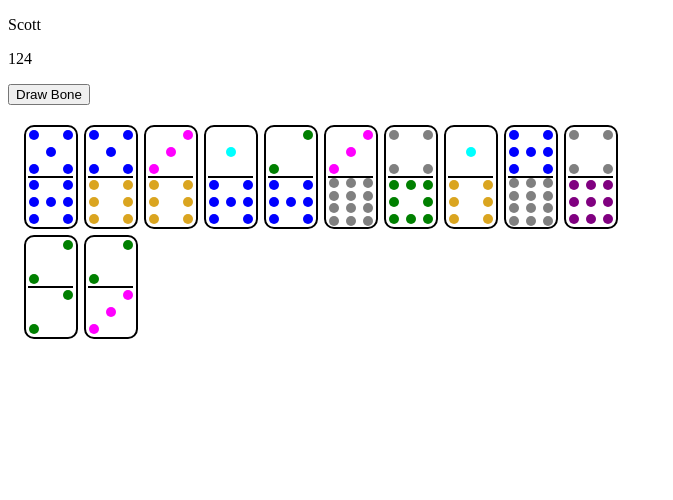
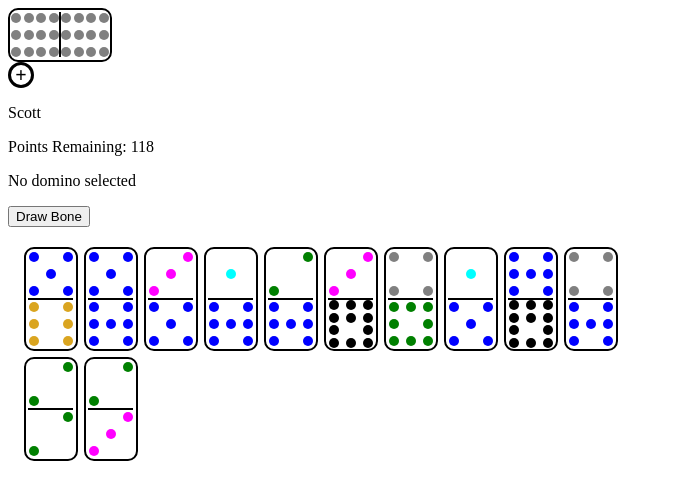
Before and after one commit to jckuhl/mexicantrain, a React (Create React App) app: page / in a window 1280 px wide. Shown: the top 500 px of the page, without its empty margins (0-673 px from the left). Built offline with nearby package versions, Linux system fonts and the light colour scheme.

Commit message:
centerpiece

```diff
--- a/src/App.tsx
+++ b/src/App.tsx
@@ -2,9 +2,10 @@ import React from 'react';
 import PlayerHand from './components/Hand/PlayerHand';
 import Player from './models/player/player';
 import Boneyard from './models/dominos/boneyard';
+import PlayerView from './views/PlayerView';
 
 function App() {
-    return <PlayerHand player={new Player("Scott")} boneyard={new Boneyard()}></PlayerHand>
+    return <PlayerView player={new Player('Scott')} players={[]} />
 }
 
 export default App;
--- a/src/components/Boneyard/Boneyard.tsx
+++ b/src/components/Boneyard/Boneyard.tsx
@@ -1,6 +1,6 @@
 import React, { useState} from 'react';
 import Boneyard from '../../models/dominos/boneyard';
 
-export default function BoneyardManagerq() {
+export default function BoneyardManager() {
     const boneyard = useState(new Boneyard());
 }
--- /dev/null
+++ b/src/components/CenterPiece/AddTrain.tsx
@@ -0,0 +1,9 @@
+import React from "react";
+import MouseOverTooltip from "../Shared/MouseOverTooltip";
+import Plus from "../Shared/Plus";
+
+export default function AddTrain({ size }: {size: string}) {
+    return <MouseOverTooltip msg={'Add new train'}>
+        <Plus size={size} />
+    </MouseOverTooltip>
+}
--- /dev/null
+++ b/src/components/CenterPiece/CenterPiece.tsx
@@ -0,0 +1,13 @@
+import React from "react";
+import Domino from "../../models/dominos/domino";
+import Rotation from "../Domino/Angle.enum";
+import Bone from "../Domino/Bone";
+import Plus from "../Shared/Plus";
+import AddTrain from "./AddTrain";
+
+export default function CenterPiece({ domino }: { domino: Domino }) {
+    return <div>
+        <Bone domino={domino} angle={Rotation.LEFT} selected={false} clickEvent={null} />
+        <AddTrain size={"20px"}/>
+    </div>
+}
--- a/src/components/Hand/PlayerHand.tsx
+++ b/src/components/Hand/PlayerHand.tsx
@@ -4,7 +4,9 @@ import Hand from '../../models/dominos/hand';
 import Player from '../../models/player/player';
 import Boneyard from '../../models/dominos/boneyard';
 import Bone from '../Domino/Bone';
+import Domino from '../../models/dominos/domino';
 import Rotation from '../Domino/Angle.enum';
+import SelecteDominoStats from './SelecteDominoStats';
 
 type PlayerHandProps = { player: Player, boneyard: Boneyard };
 
@@ -23,6 +25,7 @@ const BoneGrid = styled.section`
 
 export default function PlayerHand({ player, boneyard }: PlayerHandProps) {
     let [hand, setHand] = useState<Hand>(()=> boneyard.drawHand(12));
+    let [selectedDomino, setSelectedDomino] = useState<Domino|null>();
     player.hand = hand;
     player.turn = true;
 
@@ -31,14 +34,19 @@ export default function PlayerHand({ player, boneyard }: PlayerHandProps) {
         setHand(new Hand(player.hand.map(bone => bone)));
     }
 
-    let bones = player.hand.map(bone =>
-        <Bone domino={bone} angle={Rotation.UP} key={bone.id} selected={bone.selected} clickEvent={()=> clickEvent(bone.id)}
-    />)
+    let dominos: JSX.Element[] = player.hand.map(domino =>
+        <Bone domino={domino} angle={Rotation.UP} key={domino.id} selected={domino.selected} clickEvent={()=> clickEvent(domino.id)} />
+    )
 
     function clickEvent(id: string) {
         let dominoes = hand.map(domino => {
-            if(domino.id == id) {
+            if(domino.id === id) {
                 domino.selected = !domino.selected;
+                if(domino.selected) {
+                    setSelectedDomino(domino);
+                } else {
+                    setSelectedDomino(null);
+                }
             } else {
                 domino.selected = false;
             }
@@ -52,11 +60,12 @@ export default function PlayerHand({ player, boneyard }: PlayerHandProps) {
         <React.Fragment>
             <div>
                 <p>{player.name}</p>
-                <p>{player.score}</p>
+                <p>Points Remaining: {player.score}</p>
             </div>
+            {selectedDomino ? <SelecteDominoStats domino={selectedDomino}/> : <p>No domino selected</p>}
             <button onClick={()=> drawFromBoneyard(boneyard, player)} disabled={!player.turn || boneyard.isEmpty}>Draw Bone</button>
             <BoneGrid>
-                {bones}
+                {dominos}
             </BoneGrid>
         </React.Fragment>
     )
--- /dev/null
+++ b/src/components/Hand/SelecteDominoStats.tsx
@@ -0,0 +1,10 @@
+import React from 'react';
+import Domino from '../../models/dominos/domino';
+
+export default function SelecteDominoStats({domino} : { domino: Domino}) {
+    return <div>
+        <p>Left: {domino.left}</p>
+        <p>Right: {domino.right}</p>
+        <p>Score: {domino.score}</p>
+    </div>
+}
--- /dev/null
+++ b/src/components/Shared/MouseOverTooltip.tsx
@@ -0,0 +1,26 @@
+import React from "react";
+import styled from 'styled-components';
+
+const Hover = styled.div`
+    display: flex;
+
+    &:hover .tooltip {
+        visibility: visible;
+    }
+`;
+
+const Tooltip = styled.span`
+    visibility: hidden;
+`;
+
+type props = {
+    msg: string;
+    children?: JSX.Element| JSX.Element[];
+}
+
+export default function MouseOverTooltip({ msg, children }: props) {
+    return <Hover>
+        {children}
+        <Tooltip className="tooltip">{msg}</Tooltip>
+    </Hover>
+}
--- a/src/models/dominos/boneyard.ts
+++ b/src/models/dominos/boneyard.ts
@@ -23,10 +23,11 @@ export default class Boneyard extends BoneArray {
      * Draws a bone from the Boneyard, removes it, and returns it
      * @returns the domino drawn from Boneyard
      */
-    public drawBone(): Domino {
-        //if(this.isEmpty) return null;
-        const index = random(this.bones.length);
-        const domino = this.bones[index];
+    public drawBone(domino?: Domino): Domino {
+        if(!domino) {
+            const index = random(this.bones.length);
+            domino = this.bones[index];
+        }
         this.bones = this.remove(domino);
         return domino;
     }
--- /dev/null
+++ b/src/views/PlayerView.tsx
@@ -0,0 +1,20 @@
+import React from 'react';
+import { useState } from "react";
+import CenterPiece from '../components/CenterPiece/CenterPiece';
+import PlayerHand from "../components/Hand/PlayerHand";
+import Boneyard from "../models/dominos/boneyard";
+import Domino from '../models/dominos/domino';
+import Player from "../models/player/player";
+
+export default function PlayerView({ player, players }: { player: Player, players: Player[]}) {
+    let [boneyard, setBoneyard] = useState(new Boneyard())
+
+    function drawDouble(value: number) {
+        return boneyard.drawBone(new Domino(value, value))
+    }
+
+    return <section>
+        <CenterPiece domino={drawDouble(12)}/>
+        <PlayerHand player={new Player('Scott')} boneyard={boneyard}/>
+    </section>
+}
```
Also changed, not shown: src/models/dominos/train.ts (+18 -10 lines), src/components/Shared/Plus.tsx (renamed from src/components/Game/Plus.tsx).
